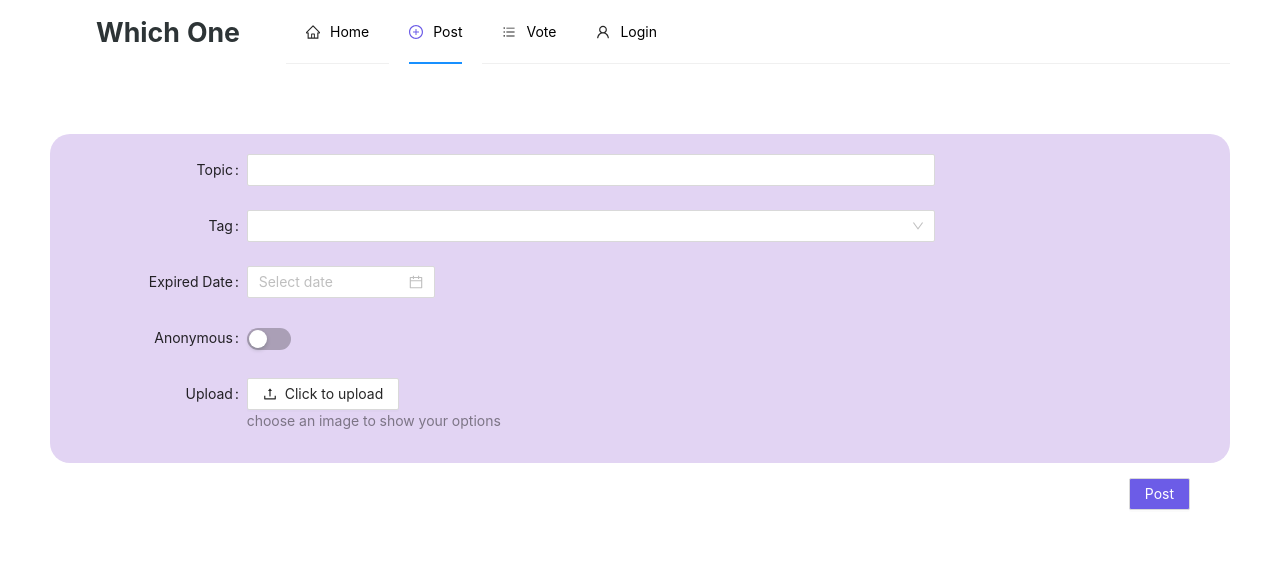
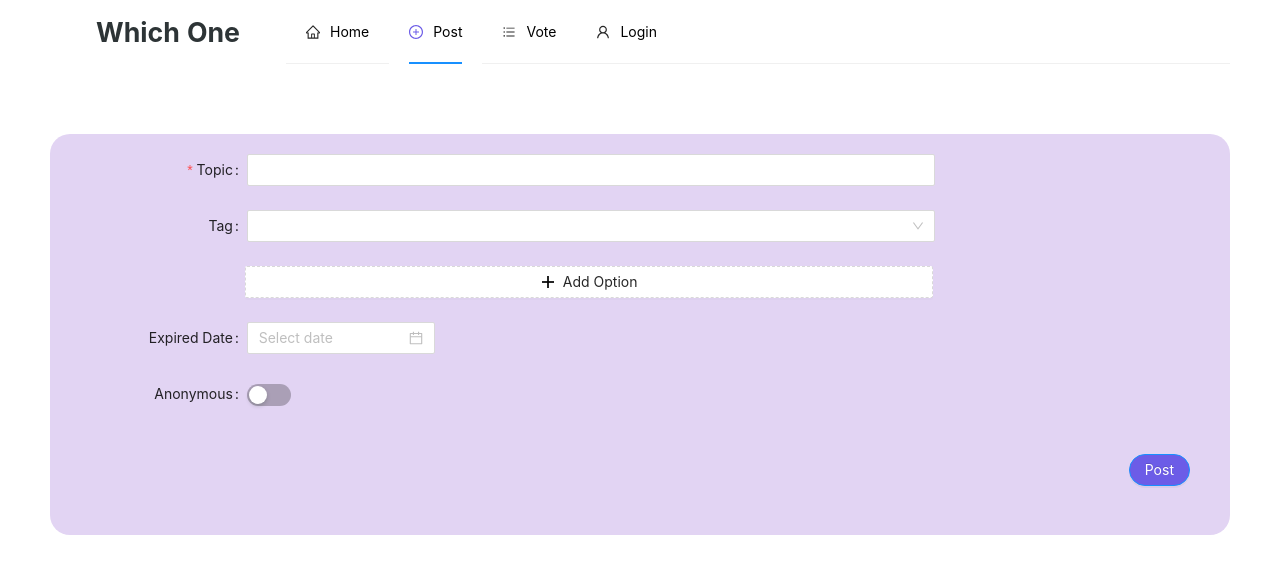
Before and after one commit to Sodaaaa/CS130-WhichOne, a React (Create React App) app: page /question in a window 1280 px wide. Shown: the top 574 px of the page. Built offline with nearby package versions, Linux system fonts and the light colour scheme.

Commit message:
update add option

```diff
--- a/src/components/MenuBar/MenuBar.js
+++ b/src/components/MenuBar/MenuBar.js
@@ -2,8 +2,6 @@ import React, { Component } from 'react';
 import {Link} from 'react-router-dom'
 import {Layout, Menu} from 'antd/lib';
 import {HomeOutlined, PlusCircleOutlined, BarsOutlined, UserOutlined } from '@ant-design/icons';
-// import './homepage.css'
-
 
 const { Header } = Layout;
 
--- a/src/pages/homepage/homepage.js
+++ b/src/pages/homepage/homepage.js
@@ -1,12 +1,10 @@
 import React, { Component } from 'react';
-import {Link} from 'react-router-dom'
-
-import { Layout, Menu, Card, Row, Col, Button} from 'antd/lib';
-import { HomeOutlined, PlusCircleOutlined, BarsOutlined, UserOutlined, SmallDashOutlined } from '@ant-design/icons';
+import { Layout, Card, Row, Col, Button} from 'antd/lib';
+import { SmallDashOutlined } from '@ant-design/icons';
 import './homepage.css'
 import MenuBar from '../../components/MenuBar/MenuBar';
 
-const { Header, Content, Footer } = Layout;
+const { Content, Footer } = Layout;
 
 export default class homepage extends Component {
   render() {
--- a/src/pages/login/login.js
+++ b/src/pages/login/login.js
@@ -1,32 +1,18 @@
 import React, { Component } from 'react';
 import {Link} from 'react-router-dom'
-import { Layout, Menu} from 'antd/lib';
-import { HomeOutlined, PlusCircleOutlined, BarsOutlined, UserOutlined, LockOutlined} from '@ant-design/icons';
+import { Layout } from 'antd/lib';
+import { UserOutlined, LockOutlined } from '@ant-design/icons';
 import { Form, Input, Button, Checkbox } from 'antd';
 import './login.css';
-const { Header, Content } = Layout;
+import MenuBar from '../../components/MenuBar/MenuBar'
+
+const { Content } = Layout;
 
 export default class register extends Component {
   render() {
     return (
       <Layout className="layout">
-        <Header>
-          <div className="logo"> Which One </div>
-          <Menu theme="light" mode="horizontal" defaultSelectedKeys={["login"]}>
-            <Menu.Item key="home" icon={<HomeOutlined />}>
-              <Link to='/homepage'>Home</Link>
-            </Menu.Item>
-            <Menu.Item key="question" icon={<PlusCircleOutlined />}>
-              <Link to='/question'>Post</Link>
-            </Menu.Item>
-            <Menu.Item key="vote" icon={<BarsOutlined />}>
-              <Link to='/vote'>Vote</Link>
-            </Menu.Item>
-            <Menu.Item key="login" icon={<UserOutlined />}>
-              <Link to='/login'>Login</Link>
-            </Menu.Item>
-          </Menu>
-        </Header>
+        <MenuBar selected="login"></MenuBar>
         <Content style={{ backgroundColor:"#FFFFFF", padding: '50px 50px' }}>
               <div className="question-layout-content">
                 <Form
--- a/src/pages/question/question.css
+++ b/src/pages/question/question.css
@@ -1,3 +1,7 @@
+.ant-form-item-label{
+    overflow: visible;
+}
+
 .question-form{
     margin-top: 20px;
     margin-bottom: 20px;
@@ -5,6 +9,7 @@
     padding-bottom: 5px;
     border-radius: 20px;
     background-color: #E2D4F3;
+    color: #FFFFFF;
 }
 
 .question-post-btn{
@@ -14,4 +19,10 @@
     margin-right: 40px;
     margin-top: 20px;
     margin-bottom: 20px;
+    border-radius: 20px;
 }
+
+.question-add-btn{
+    margin-left: 195px;
+    width: 150px;
+}
--- a/src/pages/question/question.js
+++ b/src/pages/question/question.js
@@ -1,11 +1,10 @@
 import React, { Component } from 'react';
-import {Link} from 'react-router-dom'
-import { Layout, Menu, Form, Input, Button, Radio, Select, DatePicker, InputNumber, Upload, Switch} from 'antd/lib';
-import { HomeOutlined, PlusCircleOutlined, BarsOutlined, UserOutlined, UploadOutlined } from '@ant-design/icons';
+import { Layout, Form, Input, Button, Space, Select, DatePicker, Upload, Switch} from 'antd/lib';
+import { UploadOutlined, MinusCircleOutlined, PlusOutlined } from '@ant-design/icons';
 import "./question.css"
 import MenuBar from '../../components/MenuBar/MenuBar'
 
-const { Header, Content } = Layout;
+const { Content } = Layout;
 const normFile = (e) => {
   console.log('Upload event:', e);
 
@@ -32,7 +31,10 @@ export default class question extends Component {
               }}
               layout="horizontal"
             >
-              <Form.Item label="Topic">
+              <Form.Item
+                label="Topic"
+                name="topic"
+                rules={[{ required: true, message: 'Missing topic' }]}>
                 <Input />
               </Form.Item>
               <Form.Item label="Tag">
@@ -45,28 +47,59 @@ export default class question extends Component {
                   <Select.Option value="travel">Travel</Select.Option>
                 </Select>
               </Form.Item>
+              <Form.List className="question-options" name="users">
+                {(fields, { add, remove }) => (
+                  <>
+                    {fields.map(({ key, name, fieldKey, ...restField }) => (
+                      <Space key={key} style={{ display: 'flex', marginLeft: 130 }} align="baseline">
+                        <Form.Item
+                          {...restField}
+                          label="Option"
+                          name={[name, 'text']}
+                          fieldKey={[fieldKey, 'text']}
+                          rules={[{ required: true, message: 'Missing options' }]}
+                          // style={{marginLeft: 20 }}
+                        >
+                          <Input style={{marginLeft: 20 }} placeholder="Option" />
+                        </Form.Item>
+                        <Form.Item
+                          {...restField}
+                          name={[name, 'img']}
+                          label="Image"
+                          fieldKey={[fieldKey, 'img']}
+                          valuePropName="fileList"
+                          getValueFromEvent={normFile}
+                          // extra="choose an image to show your options"
+                        >
+                          <Upload name="logo" action="/upload.do" listType="picture">
+                            <Button icon={<UploadOutlined />} style={{marginLeft: 20 }}>Click to upload</Button>
+                          </Upload>
+                        </Form.Item>
+                        <MinusCircleOutlined onClick={() => remove(name)} />
+                      </Space>
+                    ))}
+                    <Form.Item>
+                      <Button className="question-add-btn" type="dashed" onClick={() => add()} block icon={<PlusOutlined />}>
+                        Add Option
+                      </Button>
+                    </Form.Item>
+                  </>
+                )}
+              </Form.List>
               <Form.Item label="Expired Date">
                 <DatePicker />
               </Form.Item>
               <Form.Item label="Anonymous" valuePropName="checked">
                 <Switch />
               </Form.Item>
-              <Form.Item
-                name="upload"
-                label="Upload"
-                valuePropName="fileList"
-                getValueFromEvent={normFile}
-                extra="choose an image to show your options"
-              >
-                <Upload name="logo" action="/upload.do" listType="picture">
-                  <Button icon={<UploadOutlined />}>Click to upload</Button>
-                </Upload>
+              <Form.Item wrapperCol={{ offset: 8, span: 16 }}>
+                <Button type="primary" htmlType="submit"
+                  className="question-post-btn">
+                  Post
+                </Button>
               </Form.Item>
-              {/* <Form.Item label="Post">
-                <Button href="./vote">Post</Button>
-              </Form.Item> */}
             </Form>
-            <Button className="question-post-btn" href="./vote">Post</Button>
+            {/* <Button className="question-post-btn" href="./vote">Post</Button> */}
           </div>
         </Content>
       </Layout>
--- a/src/pages/register/register.js
+++ b/src/pages/register/register.js
@@ -1,7 +1,5 @@
 import React, { Component } from 'react';
-import {Link} from 'react-router-dom'
-import { Layout, Menu} from 'antd/lib';
-import { HomeOutlined, PlusCircleOutlined, BarsOutlined, UserOutlined, LockOutlined} from '@ant-design/icons';
+import { Layout } from 'antd/lib';
 import {
   Form,
   Input,
--- a/src/pages/vote/vote.js
+++ b/src/pages/vote/vote.js
@@ -1,15 +1,13 @@
 import React, { Component } from 'react';
-import {Link} from 'react-router-dom'
-import { Layout, Menu} from 'antd/lib';
+import { Layout } from 'antd/lib';
 import CustomTag from '../../components/tag/CustomTag';
 import MenuBar from '../../components/MenuBar/MenuBar'
 import { List, Avatar, Space } from 'antd';
 import { MessageOutlined, LikeOutlined, StarOutlined } from '@ant-design/icons';
-import { HomeOutlined, PlusCircleOutlined, BarsOutlined, UserOutlined } from '@ant-design/icons';
 import "./vote.css";
 import { cloneNode } from '@babel/types';
 
-const { Header, Content } = Layout;
+const { Content } = Layout;
 
 const listData = [];
 for (let i = 0; i < 23; i++) {
```
Also changed, not shown: src/pages/profile/profile.js (+3 -17 lines).
